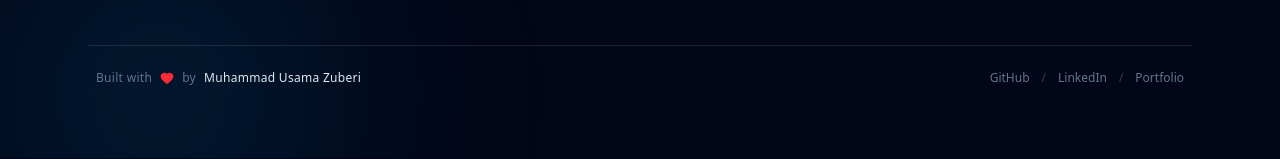
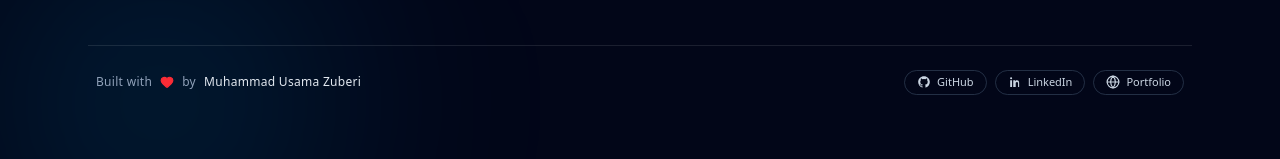
Before and after one commit to UsamaZuberi/docuswap-v1, a Next.js app: page / in a window 1280 px wide. Shown: the part 793-952 px from the top of the page. Built offline with nearby package versions, Linux system fonts and the light colour scheme; no server answers.

Commit message:
ui: footer design improved

```diff
--- a/src/components/Footer.tsx
+++ b/src/components/Footer.tsx
@@ -1,13 +1,13 @@
-import { Heart } from "lucide-react";
+import { Globe, Heart } from "lucide-react";
 
 export function Footer() {
   return (
     <footer className="mt-10 border-t border-slate-300 px-2 py-6 text-xs text-slate-600 dark:border-white/10">
       <div className="mx-auto flex w-full max-w-6xl flex-col items-center justify-between gap-4 md:flex-row">
-        <p className="flex items-center gap-2 tracking-wide text-slate-600 dark:text-slate-500">
-          Built with
+        <p className="flex flex-wrap items-center gap-2 text-xs font-medium tracking-wide text-slate-600 dark:text-slate-400">
+          <span>Built with</span>
           <Heart className="h-3.5 w-3.5 text-red-500" fill="currentColor" />
-          by{" "}
+          <span>by</span>
           <a
             className="text-slate-900 transition hover:text-black dark:text-slate-200 dark:hover:text-white"
             href="https://usamazuberi.vercel.app/"
@@ -17,16 +17,32 @@ export function Footer() {
             Muhammad Usama Zuberi
           </a>
         </p>
-        <div className="flex flex-wrap items-center gap-3 text-slate-600 dark:text-slate-500">
-          <a className="transition hover:text-slate-900 dark:hover:text-slate-200" href="https://github.com/UsamaZuberi" target="_blank" rel="noreferrer">
+        <div className="flex flex-wrap items-center gap-2">
+          <a
+            className="inline-flex items-center gap-1.5 rounded-full border border-slate-300 px-3 py-1 text-[11px] text-slate-700 transition hover:border-slate-400 hover:text-slate-900 dark:border-slate-700/70 dark:text-slate-300 dark:hover:border-slate-500 dark:hover:text-white"
+            href="https://github.com/UsamaZuberi"
+            target="_blank"
+            rel="noreferrer"
+          >
+            <GitHubIcon className="h-3.5 w-3.5" />
             GitHub
           </a>
-          <span className="text-slate-400 dark:text-slate-700">/</span>
-          <a className="transition hover:text-slate-900 dark:hover:text-slate-200" href="https://www.linkedin.com/in/usamazuberi/" target="_blank" rel="noreferrer">
+          <a
+            className="inline-flex items-center gap-1.5 rounded-full border border-slate-300 px-3 py-1 text-[11px] text-slate-700 transition hover:border-slate-400 hover:text-slate-900 dark:border-slate-700/70 dark:text-slate-300 dark:hover:border-slate-500 dark:hover:text-white"
+            href="https://www.linkedin.com/in/usamazuberi/"
+            target="_blank"
+            rel="noreferrer"
+          >
+            <LinkedInIcon className="h-3.5 w-3.5" />
             LinkedIn
           </a>
-          <span className="text-slate-400 dark:text-slate-700">/</span>
-          <a className="transition hover:text-slate-900 dark:hover:text-slate-200" href="https://usamazuberi.vercel.app/" target="_blank" rel="noreferrer">
+          <a
+            className="inline-flex items-center gap-1.5 rounded-full border border-slate-300 px-3 py-1 text-[11px] text-slate-700 transition hover:border-slate-400 hover:text-slate-900 dark:border-slate-700/70 dark:text-slate-300 dark:hover:border-slate-500 dark:hover:text-white"
+            href="https://usamazuberi.vercel.app/"
+            target="_blank"
+            rel="noreferrer"
+          >
+            <Globe className="h-3.5 w-3.5" />
             Portfolio
           </a>
         </div>
@@ -34,3 +50,33 @@ export function Footer() {
     </footer>
   );
 }
+
+function GitHubIcon({ className }: { className?: string }) {
+  return (
+    <svg
+      className={className}
+      viewBox="0 0 24 24"
+      fill="currentColor"
+      aria-hidden="true"
+    >
+      <path
+        fillRule="evenodd"
+        clipRule="evenodd"
+        d="M12 2C6.477 2 2 6.484 2 12.017c0 4.425 2.865 8.18 6.839 9.504.5.092.682-.217.682-.483 0-.237-.008-.868-.013-1.703-2.782.605-3.369-1.343-3.369-1.343-.455-1.158-1.11-1.466-1.11-1.466-.908-.62.069-.608.069-.608 1.004.071 1.532 1.034 1.532 1.034.892 1.53 2.341 1.088 2.91.832.091-.647.35-1.088.636-1.338-2.22-.253-4.555-1.113-4.555-4.951 0-1.093.39-1.988 1.029-2.688-.103-.253-.446-1.272.098-2.65 0 0 .84-.27 2.75 1.026A9.564 9.564 0 0 1 12 6.844a9.564 9.564 0 0 1 2.504.337c1.909-1.296 2.748-1.026 2.748-1.026.546 1.378.203 2.397.1 2.65.64.7 1.028 1.595 1.028 2.688 0 3.848-2.339 4.695-4.566 4.943.359.309.678.92.678 1.852 0 1.336-.012 2.415-.012 2.743 0 .268.18.58.688.482C19.138 20.193 22 16.437 22 12.017 22 6.484 17.523 2 12 2Z"
+      />
+    </svg>
+  );
+}
+
+function LinkedInIcon({ className }: { className?: string }) {
+  return (
+    <svg
+      className={className}
+      viewBox="0 0 24 24"
+      fill="currentColor"
+      aria-hidden="true"
+    >
+      <path d="M20.447 20.452H17.21v-5.569c0-1.328-.027-3.037-1.852-3.037-1.853 0-2.136 1.445-2.136 2.939v5.667H9.004V9h3.105v1.561h.044c.433-.82 1.49-1.685 3.066-1.685 3.277 0 3.879 2.157 3.879 4.965v6.611ZM5.337 7.433a1.804 1.804 0 1 1 0-3.608 1.804 1.804 0 0 1 0 3.608ZM6.956 20.452H3.717V9h3.239v11.452Z" />
+    </svg>
+  );
+}
```
